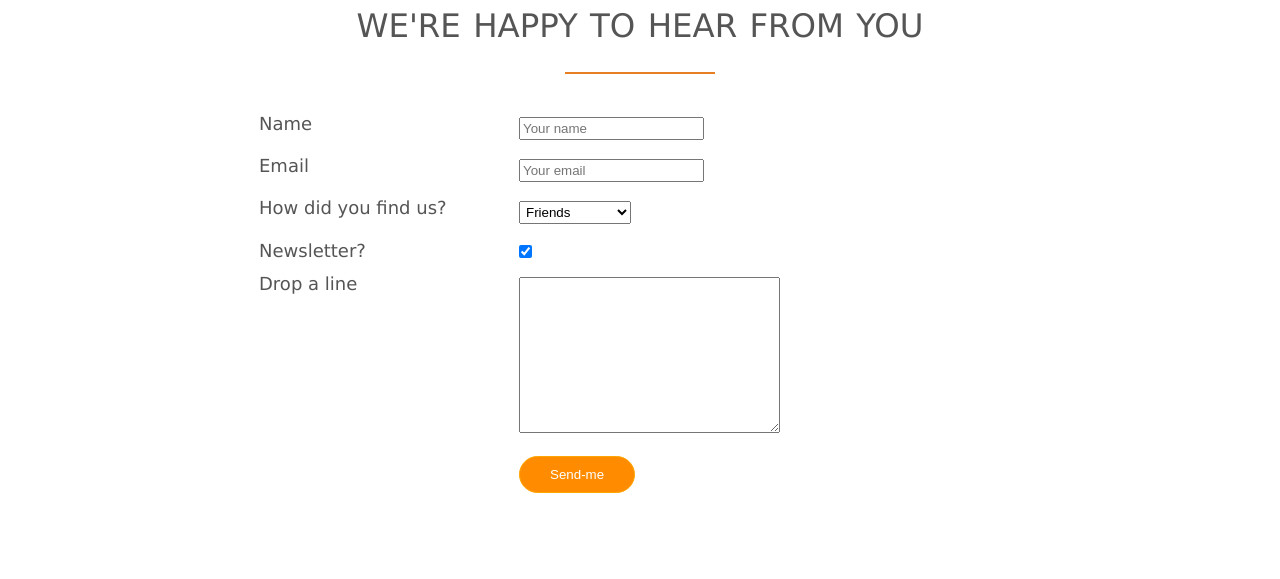
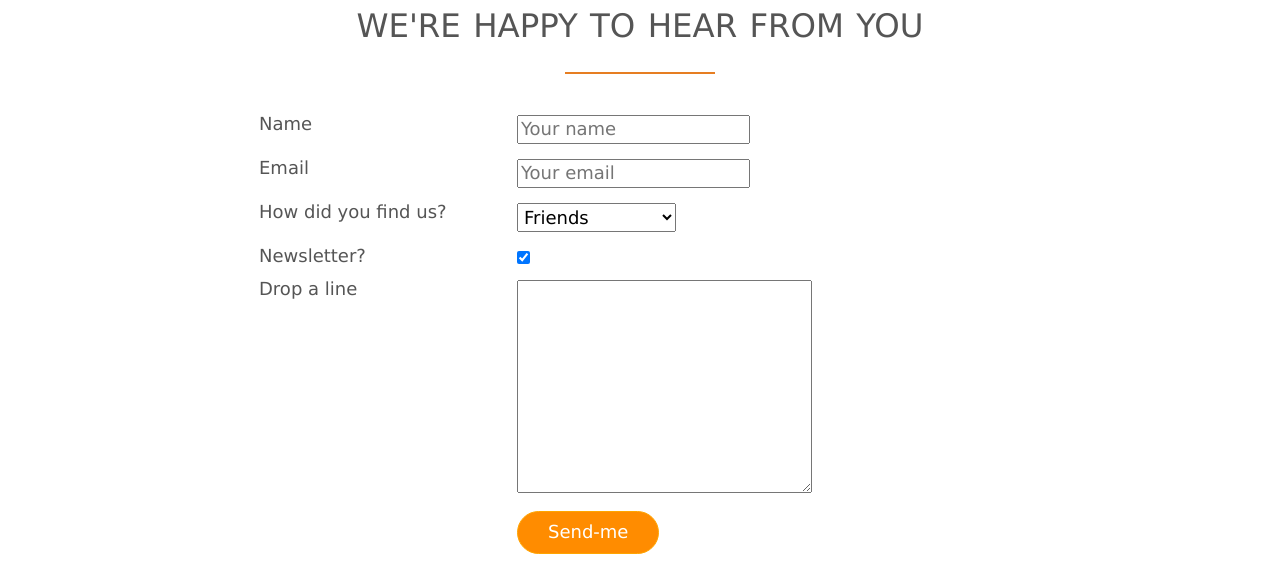
Before and after one commit to hp290604/hp290604.github.io, a plain HTML site: page index.html in a window 1280 px wide. Shown: the part 4456-5035 px from the top of the page. Drawn offline with nearby package versions, Linux system fonts and the light colour scheme; files whose address does not match are found by name.

Commit message:
Update index.html

```diff
--- a/index.html
+++ b/index.html
@@ -4,7 +4,7 @@
     <meta name="viewport" content="width=device-width ,initial-scale=1.0">
     <title>My food project</title>
     <link rel="stylesheet" href="food project/vendors/css/grid.css">
-    <link rel="stylesheet" href="foord project/vendors\css\normalise.css">
+    <link rel="stylesheet" href="food project/vendors\css\normalise.css">
     <link rel="stylesheet" href="food project/vendors/css/style.css">
     <link rel="stylesheet" href="food project/resources/css/queries.css">
 
```
